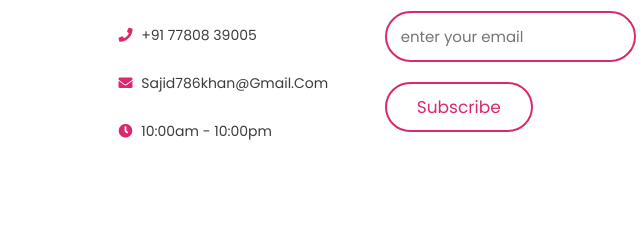
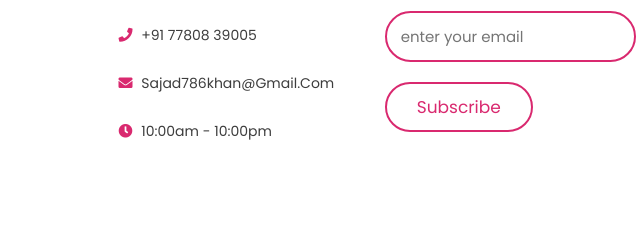
Before and after one commit to 7HeavenTourandTravel/7-Heaven-Tours-Travels, a plain HTML site: page index.html in a window 1280 px wide. Shown: the part 6032-6272 px from the top of the page, 529-1169 px from the left. Drawn offline with nearby package versions, Linux system fonts and the light colour scheme.

Commit message:
Update index.html

```diff
--- a/index.html
+++ b/index.html
@@ -533,7 +533,7 @@
                 <h3>contact info</h3>
                 <p> <i class="fas fa-map"></i> Jammu & Kashmir, india </p>
                 <p> <i class="fas fa-phone"></i> +91 77808 39005 </p>
-                <p> <i class="fas fa-envelope"></i> sajid786khan@gmail.com </p>
+                <p> <i class="fas fa-envelope"></i> sajad786khan@gmail.com </p>
                 <p> <i class="fas fa-clock"></i> 10:00am - 10:00pm </p>
             </div>
 
```
